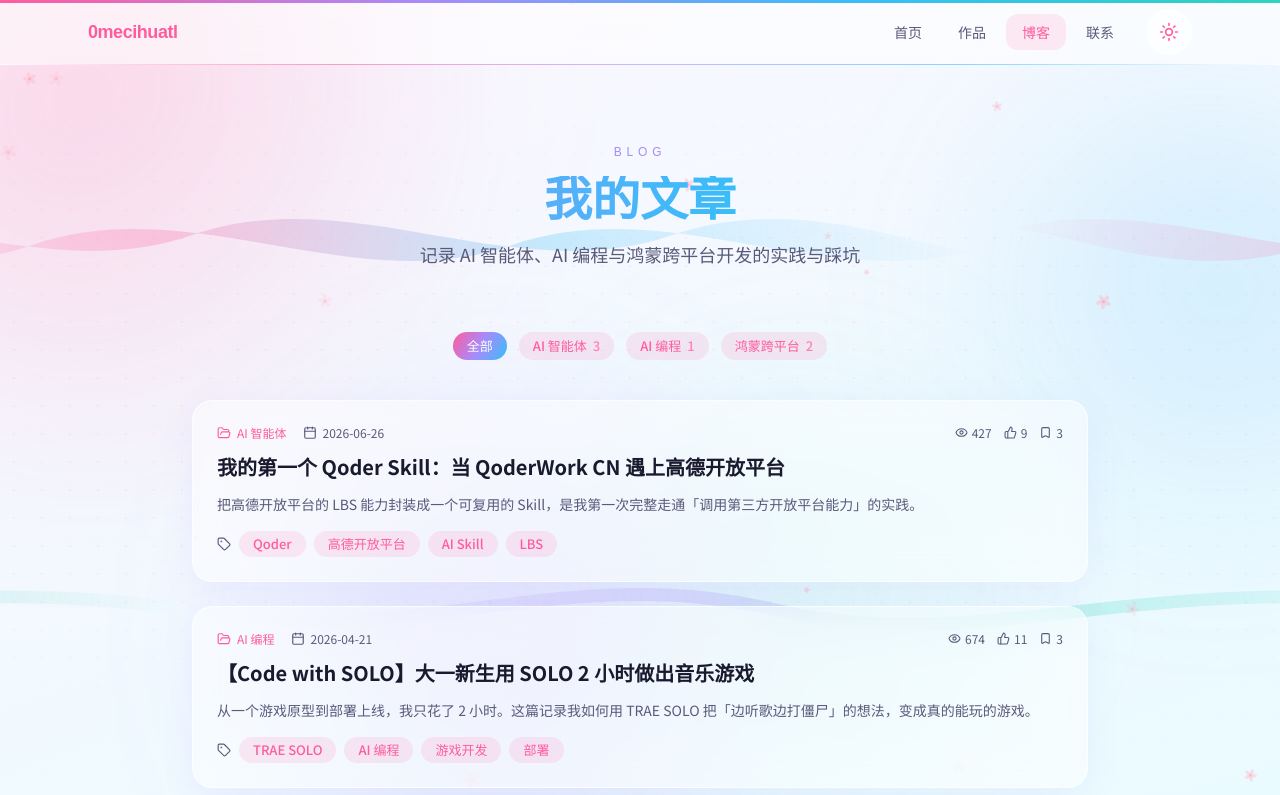
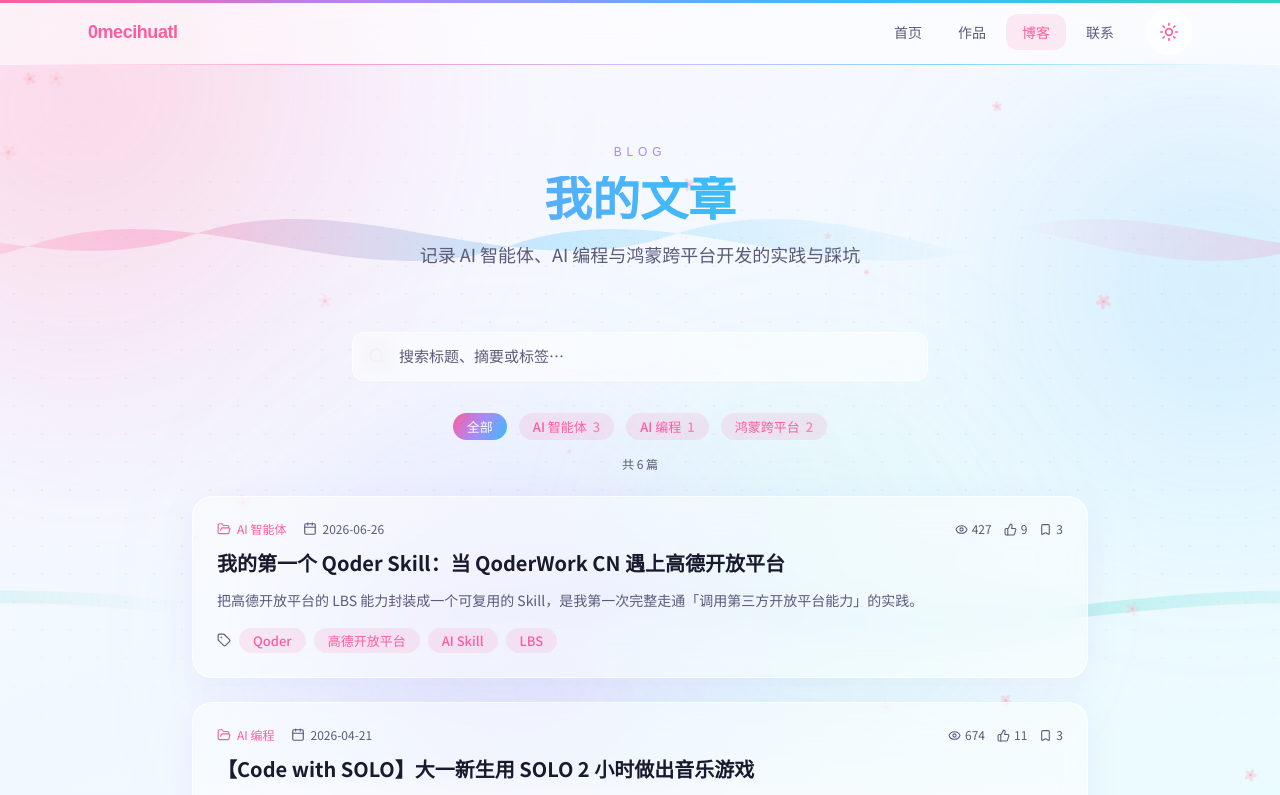
Before and after one commit to mw2wbyys6t-sudo/Web, a Next.js app: page /blog in a window 1280 px wide. Shown: the top 795 px of the page. Built offline with nearby package versions, Linux system fonts and the light colour scheme; a web font is replaced by a local one.

Commit message:
feat: 继续当前任务
Co-authored-by: traeagent <traeagent@users.noreply.github.com>

```diff
--- a/app/contact/page.tsx
+++ b/app/contact/page.tsx
@@ -4,7 +4,7 @@ import { motion } from 'framer-motion'
 import Image from 'next/image'
 import GlassCard from '@/components/GlassCard'
 import { siteConfig } from '@/lib/config'
-import { Download, Send, MapPin, Mail, Copy, Check } from 'lucide-react'
+import { Send, MapPin, Mail, Copy, Check } from 'lucide-react'
 import SocialLinks from '@/components/SocialLinks'
 import { WechatIcon } from '@/components/icons/SocialIcons'
 import { useState } from 'react'
@@ -104,9 +104,13 @@ export default function ContactPage() {
               </div>
             </div>
 
-            {/* Download Resume */}
-            <a href="#" className="glass-btn glass-btn-primary w-full flex items-center justify-center gap-2">
-              <Download size={18} /> 下载简历
+            {/* 站点暂未随仓库附带简历 PDF，所以先走邮件索取，避免出现点了没反应的死链。
+                日后想开放直接下载：把文件放到 public/resume.pdf，再把下方 href 换成 "/resume.pdf" 即可。 */}
+            <a
+              href={`mailto:${siteConfig.email}?subject=${encodeURIComponent('简历索取 · 来自个人网站')}`}
+              className="glass-btn glass-btn-primary w-full flex items-center justify-center gap-2"
+            >
+              <Mail size={18} /> 邮件索取简历
             </a>
           </GlassCard>
 
--- a/app/layout.tsx
+++ b/app/layout.tsx
@@ -28,13 +28,30 @@ const unbounded = Unbounded({
   weight: ["400", "600", "800"],
 })
 
+const siteTitle = `${siteConfig.name} | 个人网站`
+const siteDescription = `${siteConfig.description} ${siteConfig.descriptionEn}`
+
 export const metadata: Metadata = {
-  title: siteConfig.name + ' | 个人网站',
-  description: siteConfig.description + ' ' + siteConfig.descriptionEn,
+  metadataBase: new URL(siteConfig.url),
+  title: siteTitle,
+  description: siteDescription,
+  keywords: siteConfig.keywords,
+  authors: [{ name: siteConfig.name, url: siteConfig.url }],
+  creator: siteConfig.name,
+  // 站点根路径作为 canonical；og:image / twitter:image 由 app/opengraph-image.png 自动注入。
+  alternates: { canonical: '/' },
   openGraph: {
-    title: siteConfig.name + ' | 个人网站',
-    description: siteConfig.description + ' ' + siteConfig.descriptionEn,
     type: 'website',
+    url: '/',
+    siteName: siteTitle,
+    locale: 'zh_CN',
+    title: siteTitle,
+    description: siteDescription,
+  },
+  twitter: {
+    card: 'summary_large_image',
+    title: siteTitle,
+    description: siteDescription,
   },
 }
 
--- a/components/BlogList.tsx
+++ b/components/BlogList.tsx
@@ -4,7 +4,7 @@ import { useMemo, useState } from 'react'
 import Link from 'next/link'
 import { motion } from 'framer-motion'
 import GlassCard from './GlassCard'
-import { Calendar, Tag, FolderOpen, Eye, ThumbsUp, Bookmark } from 'lucide-react'
+import { Calendar, Tag, FolderOpen, Eye, ThumbsUp, Bookmark, Search, X } from 'lucide-react'
 import LiveStat from './LiveStat'
 
 export interface BlogListItem {
@@ -24,6 +24,7 @@ export default function BlogList({ posts }: { posts: BlogListItem[] }) {
   }, [posts])
 
   const [active, setActive] = useState('全部')
+  const [query, setQuery] = useState('')
 
   if (posts.length === 0) {
     return (
@@ -33,11 +34,48 @@ export default function BlogList({ posts }: { posts: BlogListItem[] }) {
     )
   }
 
-  const visible = active === '全部' ? posts : posts.filter(p => p.category === active)
+  const keyword = query.trim().toLowerCase()
+  const visible = posts.filter(post => {
+    if (active !== '全部' && post.category !== active) return false
+    if (!keyword) return true
+    return [post.title, post.excerpt, post.category, ...post.tags]
+      .join(' ')
+      .toLowerCase()
+      .includes(keyword)
+  })
 
   return (
     <div>
-      <div className="flex flex-wrap gap-3 justify-center mb-10">
+      {/* 搜索框：按标题 / 摘要 / 分类 / 标签做纯前端匹配 */}
+      <div className="relative max-w-xl mx-auto mb-8">
+        <Search
+          size={18}
+          className="absolute left-4 top-1/2 -translate-y-1/2 pointer-events-none"
+          style={{ color: 'var(--text-secondary)' }}
+        />
+        <input
+          type="text"
+          value={query}
+          onChange={e => setQuery(e.target.value)}
+          placeholder="搜索标题、摘要或标签…"
+          aria-label="搜索文章"
+          className="glass-input"
+          style={{ paddingLeft: 46, paddingRight: query ? 44 : 16 }}
+        />
+        {query && (
+          <button
+            type="button"
+            onClick={() => setQuery('')}
+            aria-label="清空搜索"
+            className="absolute right-3 top-1/2 -translate-y-1/2 inline-flex items-center justify-center w-7 h-7 rounded-full transition-colors hover:text-[var(--accent-pink)]"
+            style={{ color: 'var(--text-secondary)', background: 'var(--tag-bg)' }}
+          >
+            <X size={14} />
+          </button>
+        )}
+      </div>
+
+      <div className="flex flex-wrap gap-3 justify-center mb-4">
         {categories.map(category => (
           <button
             key={category}
@@ -55,6 +93,10 @@ export default function BlogList({ posts }: { posts: BlogListItem[] }) {
           </button>
         ))}
       </div>
+
+      <p className="text-center text-xs mb-6" style={{ color: 'var(--text-secondary)' }}>
+        共 {visible.length} 篇
+      </p>
 
       <div className="space-y-6">
         {visible.map((post, i) => (
@@ -119,7 +161,7 @@ export default function BlogList({ posts }: { posts: BlogListItem[] }) {
 
       {visible.length === 0 && (
         <p className="text-center py-16" style={{ color: 'var(--text-secondary)' }}>
-          该分类下还没有文章。
+          {keyword ? '没有匹配的文章，换个关键词试试。' : '该分类下还没有文章。'}
         </p>
       )}
     </div>
--- a/lib/config.ts
+++ b/lib/config.ts
@@ -1,5 +1,7 @@
 export const siteConfig = {
   name: '0mecihuatl',
+  // 站点对外访问地址（GitHub Pages 项目站点），用于 SEO 的 canonical / OG 分享卡片。
+  url: 'https://mw2wbyys6t-sudo.github.io/Web/',
   title: '你好，我是 0mecihuatl',
   titleEn: "Hi, I'm 0mecihuatl",
   subtitle: '全栈开发者 · TRAE 专业用户 · AI 深度探索者',
@@ -9,6 +11,18 @@ export const siteConfig = {
   description: '上海杉达学院在校生，全栈开发方向，专注于人工智能领域的不断探索与实践，长期活跃于 TRAE 中文社区。',
   descriptionEn:
     'A student at Sanda University and a full-stack developer, dedicated to the continuous exploration and practice of artificial intelligence, and an active member of the TRAE Chinese community.',
+  keywords: [
+    '0mecihuatl',
+    '个人网站',
+    '作品集',
+    '技术博客',
+    '全栈开发',
+    'Next.js',
+    'React',
+    'TypeScript',
+    'AI 智能体',
+    'TRAE',
+  ],
   avatar: '/images/avatar.jpg',
   email: '2643023410@qq.com',
   wechat: 'A15051219872',
```
Also changed, not shown: app/opengraph-image.alt.txt (added), app/opengraph-image.png (added).
